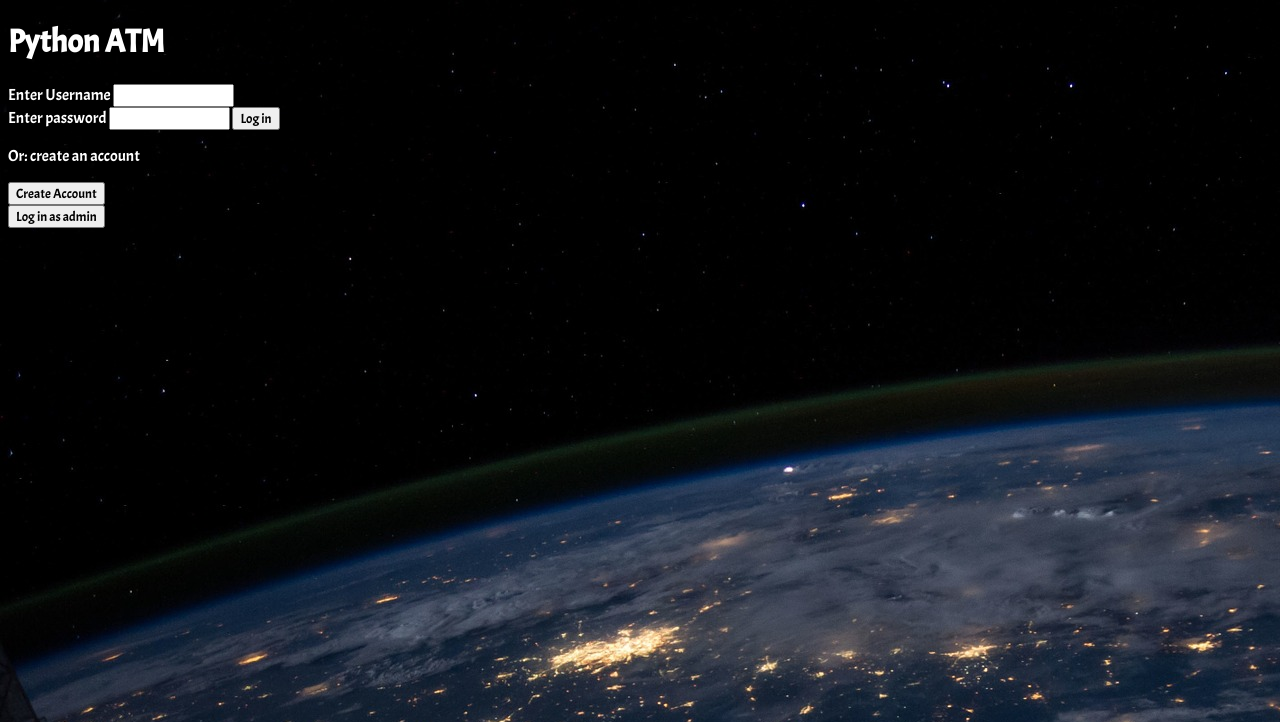
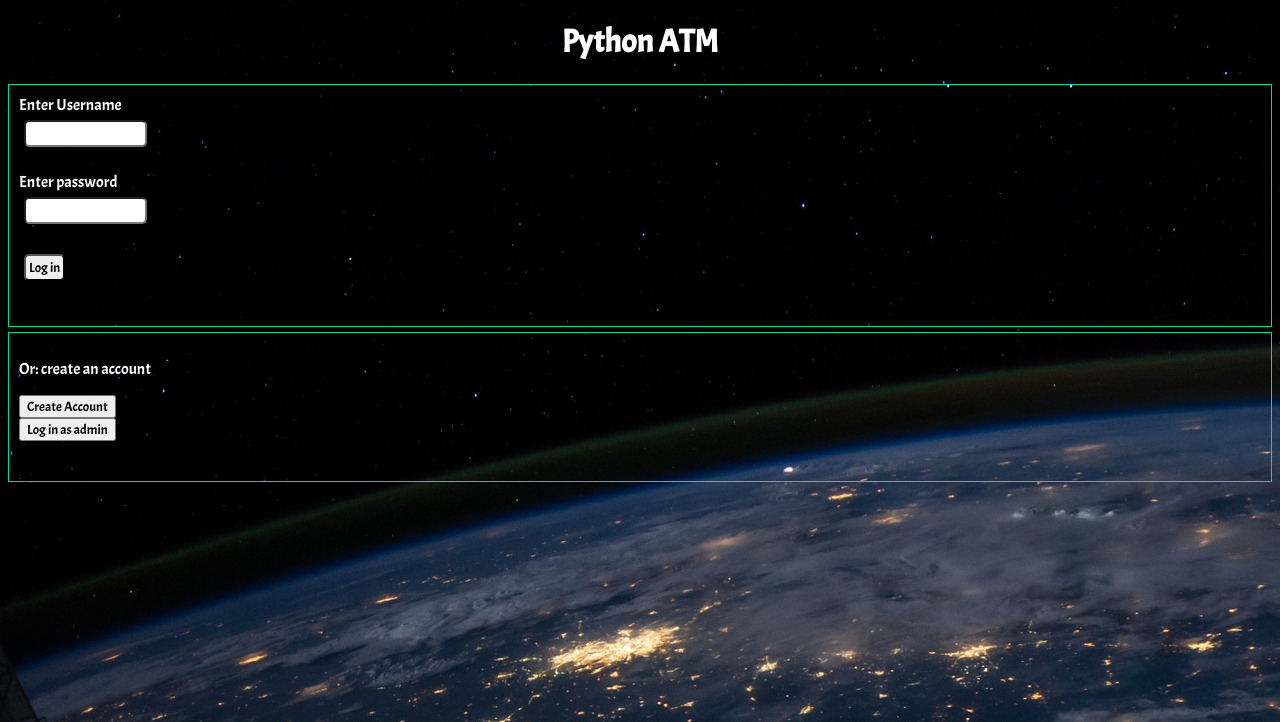
Before and after one commit to TCooper1996/SE-Python-ATM, a Django app: page /atmsite/ in a window 1280 px wide. Shown: the top 722 px of the page. Run offline with Django 3.2, Linux system fonts and the light colour scheme.

Commit message:
Added some more styling to index.html

```diff
--- a/PyATMDjango/assets/styles.css
+++ b/PyATMDjango/assets/styles.css
@@ -8,3 +8,33 @@ body{
 body *{
     font-family: 'Acme', sans-serif;
 }
+
+h1{
+  text-align: center;
+}
+
+
+
+.credentials input{
+  display: block;
+  padding: 3px;
+    margin: 5px;
+    border-radius: 5px;
+
+
+}
+
+.credentials {
+  padding: 10px;
+  border: 1px solid #00dba0;
+  position: relative;
+  padding-bottom: 40px;
+}
+
+.create-account{
+  margin-top: 5px;
+  padding: 10px;
+  border: 1px solid #00dba0;
+  position: relative;
+  padding-bottom: 40px;
+}
--- a/PyATMDjango/atmsite/templates/atmsite/index.html
+++ b/PyATMDjango/atmsite/templates/atmsite/index.html
@@ -10,15 +10,17 @@
 <body>
   <h1> Python ATM </h1>
 {% if error %}<p>{{ error }}</p>{%  endif %}
-<form action="{%  url 'authenticate_account' %}" method="post">
+<form class="credentials" action="{%  url 'authenticate_account' %}" method="post">
     {% csrf_token %}
     <label for="username_entry">Enter Username</label>
     <input id="username_entry" type="text" name="username" value="">
     <br>
     <label for="password_entry">Enter password</label>
     <input id="password_entry" type="password" name="password" value="">
+    <br>
     <input type="submit" value="Log in">
 </form>
+<div class="create-account">
 <p>Or: create an account</p>
 <form action="{% url 'create_account' %}" method="get">
     {% csrf_token %}
@@ -28,6 +30,7 @@
     {% csrf_token %}
     <input type="submit" value="Log in as admin">
 </form>
+</div>
 <p>{{ status_code }}</p>
 </body>
 </html>
```
